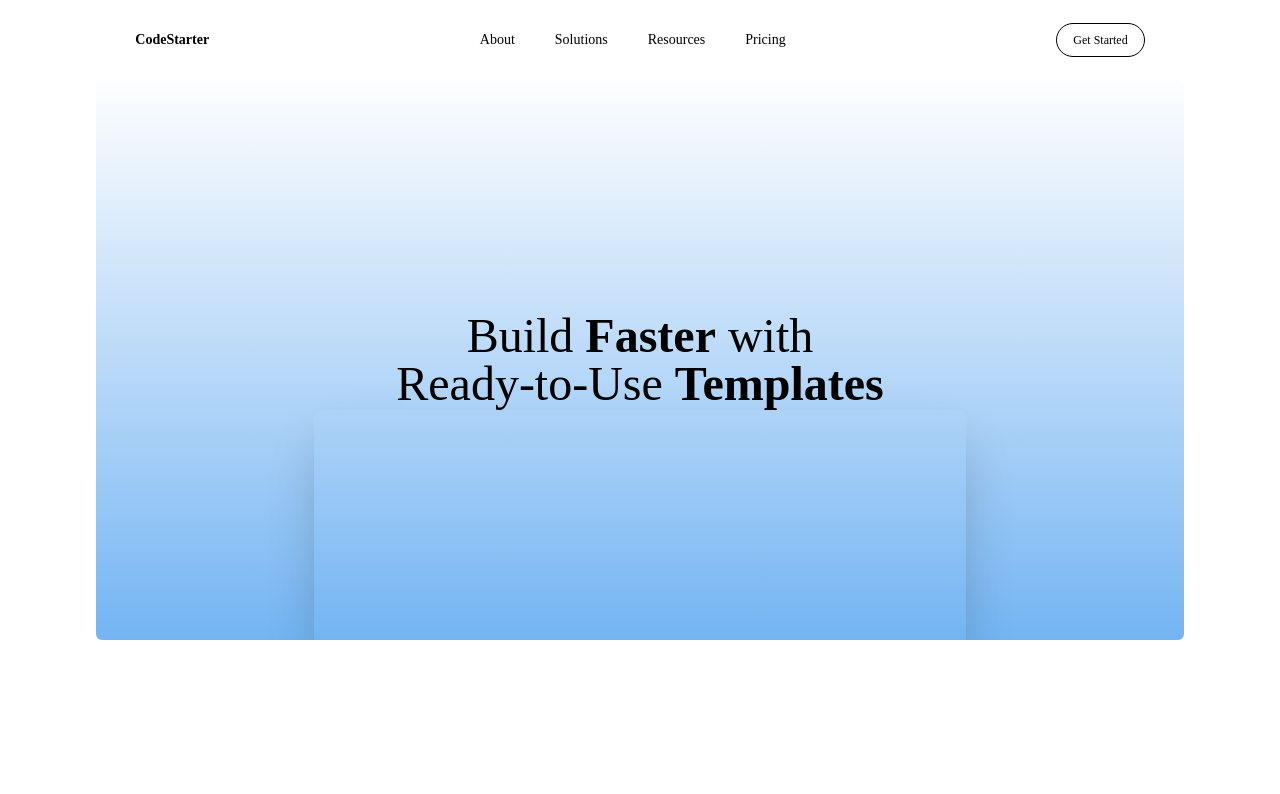
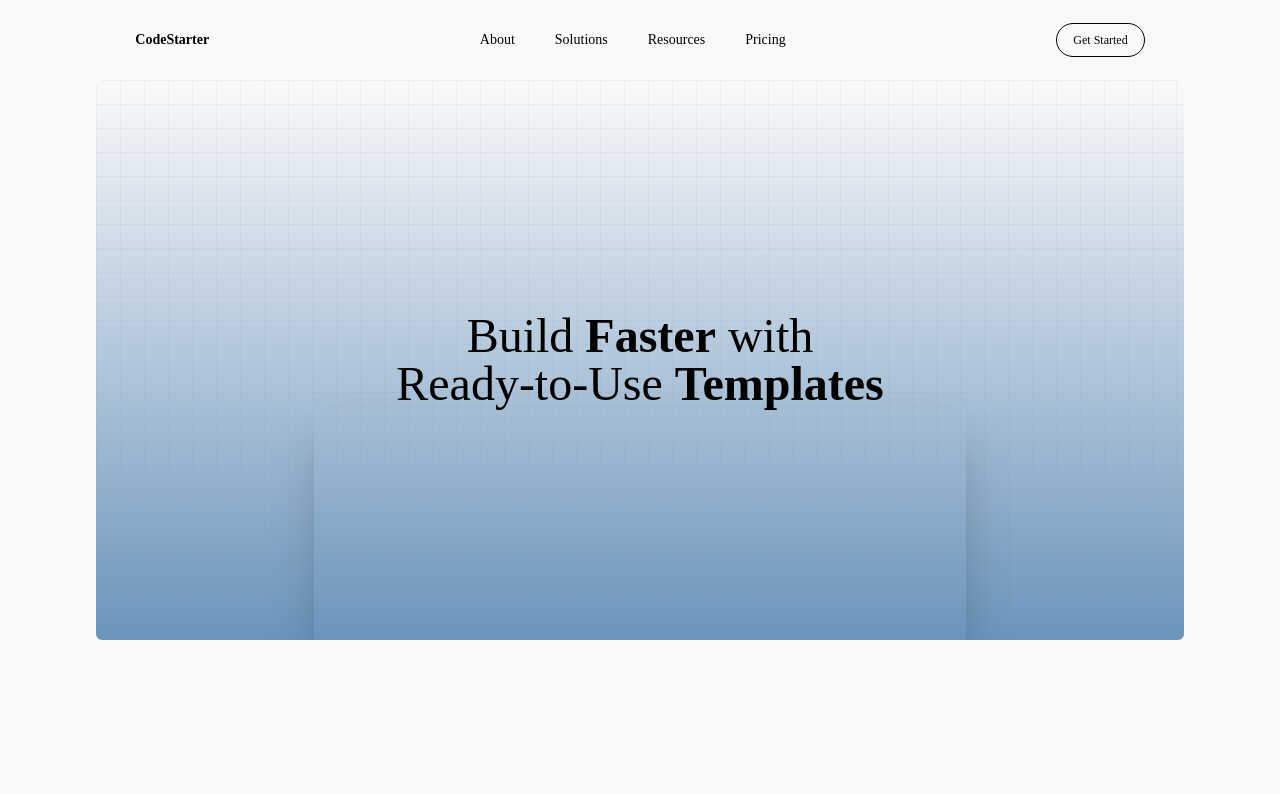
Before and after one commit to KiraaDev/CodeStarter-Landing-Page, a React (Vite) app: page / in a window 1280 px wide. Shown: the top 794 px of the page. Built offline with nearby package versions, Linux system fonts and the light colour scheme.

Commit message:
improving UI & UX

```diff
--- a/src/App.tsx
+++ b/src/App.tsx
@@ -7,7 +7,7 @@ function App() {
 
 
   return (
-    <main className="flex justify-center h-[200svh]">
+    <main className="flex justify-center h-[200svh] bg-[#FAFAFA]">
       <Header />
       <div className="pt-[10svh] w-[90%] overflow-hidden md:w-[85%]">
         <HeroSection />
--- a/src/components/Header.tsx
+++ b/src/components/Header.tsx
@@ -8,7 +8,7 @@ function Header() {
     };
 
     return (
-        <header className="flex justify-around items-center h-[10svh] bg-white fixed w-full top-0 left-0 z-10">
+        <header className="flex justify-around items-center h-[10svh] bg-[#FAFAFA] fixed w-full top-0 left-0 z-10">
             <div className="md:hidden">
                 <button className="flex flex-col gap-1 items-center cursor-pointer" onClick={toggleSidebar}>
                     <span className="block w-6 h-1 bg-gray-800"></span>
--- a/src/components/HeroSection.tsx
+++ b/src/components/HeroSection.tsx
@@ -3,11 +3,14 @@
 function HeroSection() {
 
     return (
-        <section className="relative h-[65svh] flex justify-center items-center flex-col gap-10 rounded-md bg-gradient-to-t from-[#56a5efd4] to-[#fafafa4d]  overflow-hidden md:h-[70svh]">
-            <h1 className="text-3xl text-center md:text-5xl">Build <strong>Faster</strong> with <br />
+        <section className="relative h-[65svh] flex justify-center items-center flex-col gap-10 rounded-md bg-gradient-to-t from-[#4e80afd4] to-[#fafafa4d]  overflow-hidden md:h-[70svh]">
+            <div
+                className="absolute h-full -z-0 w-full bg-[linear-gradient(to_right,#80808012_1px,transparent_1px),linear-gradient(to_bottom,#80808012_1px,transparent_1px)] bg-[size:24px_24px]"
+            ></div>
+            <h1 className="text-3xl z-0 text-center md:text-5xl">Build <strong>Faster</strong> with <br />
                 Ready-to-Use <strong>Templates</strong>
             </h1>
-            <div className="shadow-2xl rounded-md h-60 w-[60%] absolute bottom-[-10px]">
+            <div className=" z-1 shadow-2xl rounded-md h-60 w-[60%] absolute bottom-[-10px]">
 
             </div>
         </section>
```
